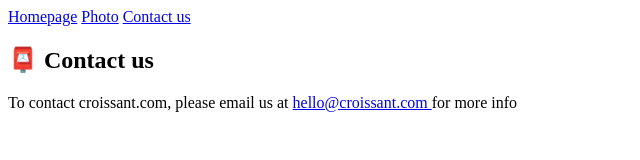
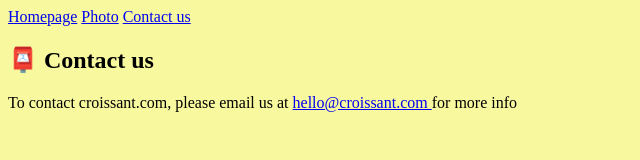
Before and after one commit to guguamanda/croissant-project, a plain HTML site: page contact.html in a window 1280 px wide. Shown: the whole page, without its empty margins (0-640 px from the left). Drawn offline with Linux system fonts and the light colour scheme.

Commit message:
Update contact.html

```diff
--- a/contact.html
+++ b/contact.html
@@ -3,6 +3,7 @@
   <head>
     <meta charset="UTF-8" />
     <meta name="viewport" content="width=device-width, initial-scale=1.0" />
+     <link href="style.css" rel="stylesheet" type="text/css" />
     <title>Document</title>
   </head>
   <body>
```
